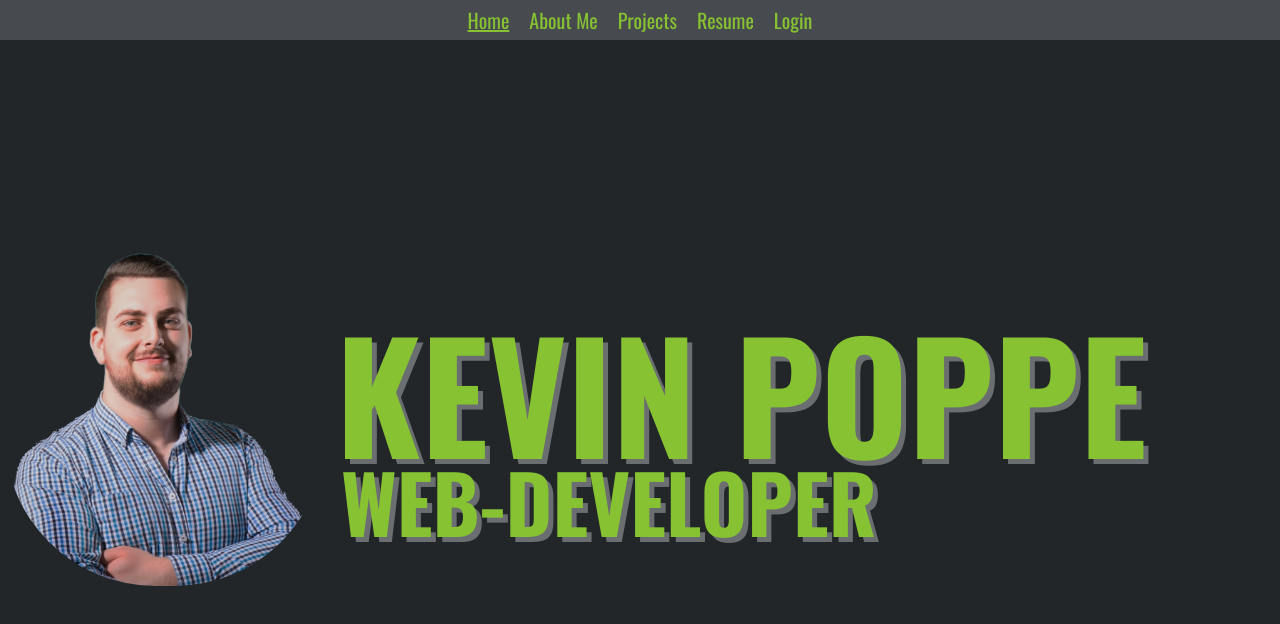
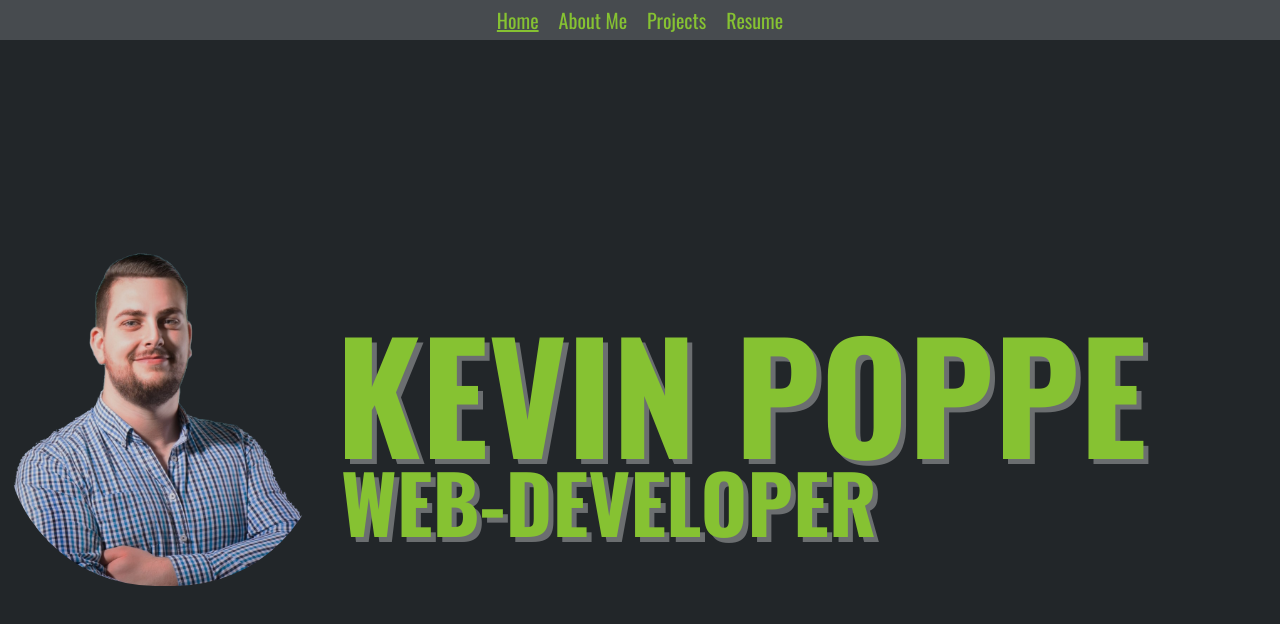
Before and after one commit to Teleturbis/portfolio, a React (Create React App) app: page /user in a window 1280 px wide. Shown: the top 624 px of the page. Built offline with nearby package versions, Linux system fonts and the light colour scheme.

Commit message:
hide login

```diff
--- a/src/components/Header.jsx
+++ b/src/components/Header.jsx
@@ -17,9 +17,9 @@ export default function Header({ user }) {
         <NavLink to="/resume" className="header-navlink">
           Resume
         </NavLink>
-        <NavLink to="/user/" className="header-navlink">
+        {/* <NavLink to="/user/" className="header-navlink">
           {user.loggedIn ? user.username : "Login"}
-        </NavLink>
+        </NavLink> */}
       </div>
     </div>
   );
```
